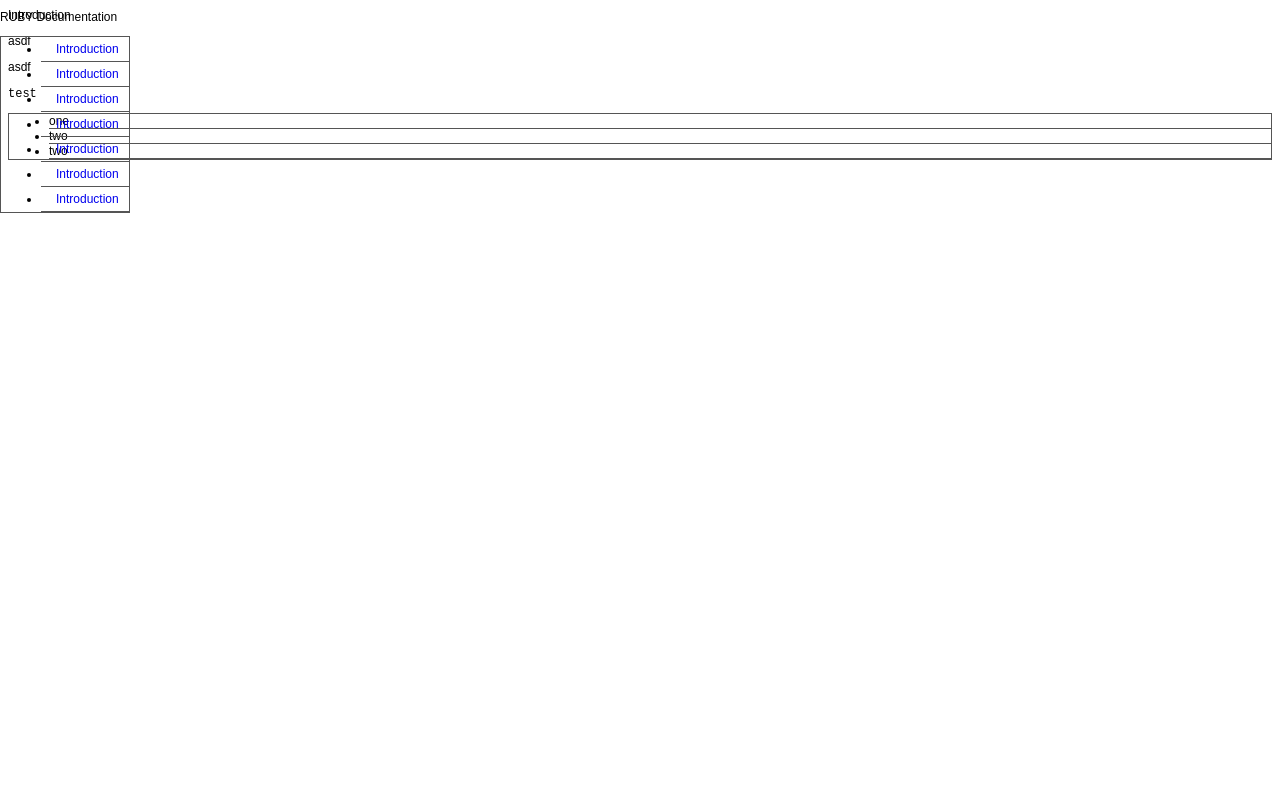
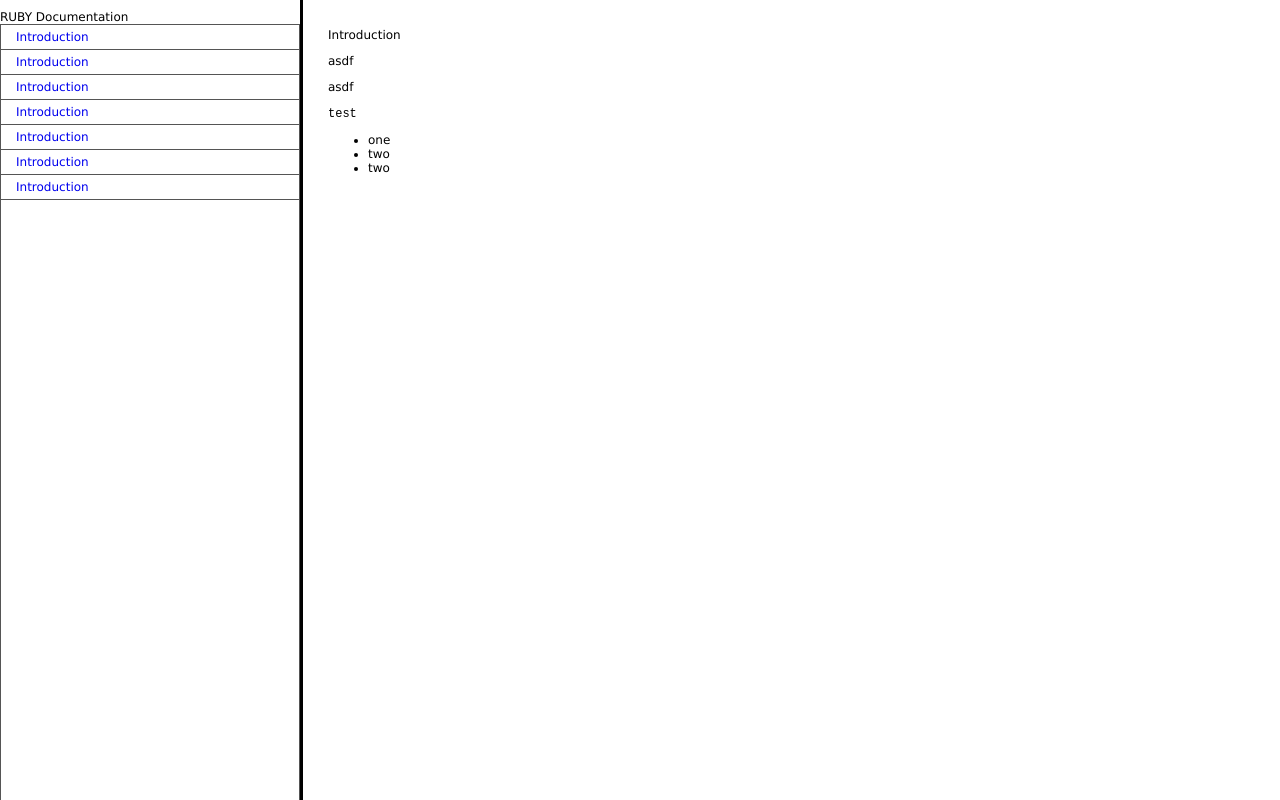
Before and after one commit to gdorzilme/technicaldocpage, a plain HTML site: page index.html in a window 1280 px wide. Drawn offline with Linux system fonts and the light colour scheme; files whose address does not match are found by name.

Commit message:
Updated navbar CSS and repositioned main doc CSS

```diff
--- a/css/styles.css
+++ b/css/styles.css
@@ -1,25 +1,53 @@
 body {
-    font-family: Arial, Helvetica, sans-serif;
+    font-family:Verdana, Geneva, Tahoma, sans-serif;
     font-size: 12px;
     font-weight: normal;
 }
 
+header {
+
+
+}
+
+
+
 #navbar {
     height: 100%;
-    width: 130px;
+    min-width: 280px;
+    width: 300px;
     position: fixed;
     z-index: 1;
     top: 0;
     left: 0;
     overflow-x: hidden;
     padding-top: 10px;
+    border-right: solid;
+    border-color: rgba (0,22,22,0.4);
 
+}
+
+#navbar ul {
+    display: block;
+    border: 1px solid #555;
+    list-style-type: none;
+    margin: 0;
+    padding: 0;
+    height: 100%;
+    overflow-y: auto;
+    overflow-x: hidden;
+}
+
+#navbar li {
+    text-align: left;
+    border-bottom: 1px solid #555;
+    display: list-item;
 }
 
 #navbar a {
     text-decoration: none;
     display: block;
     padding: 5px 8px 5px 15px;
+    cursor: pointer;
 
 }
 
@@ -34,19 +62,29 @@ body {
 }
 
 #main-doc {
+    position: absolute;
+    margin-left: 300px;
+    padding: 20px;
+    margin-bottom: 100px;
+}
 
+article {
+    display: block;
+}
+
+ul {
+
+    display: block;
 
 }
 
 
-ul {
-    border: 1px solid #555;
+li {
+    display: list-item;
+
 }
 
-li {
-    text-align: left;
-    border-bottom: 1px solid #555;
-}
+
 
 @media screen and (max-height: 450px)
 {
```
